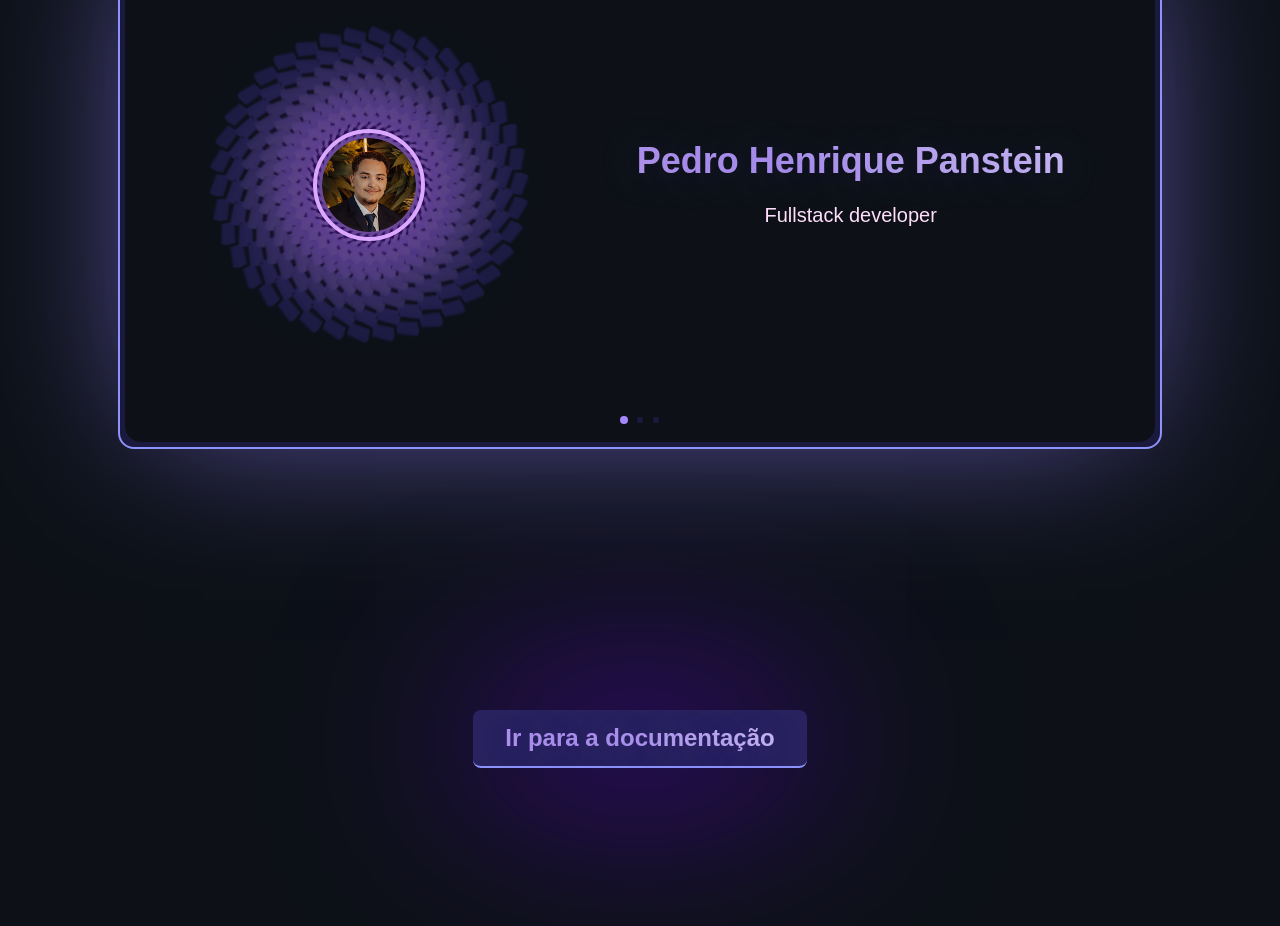
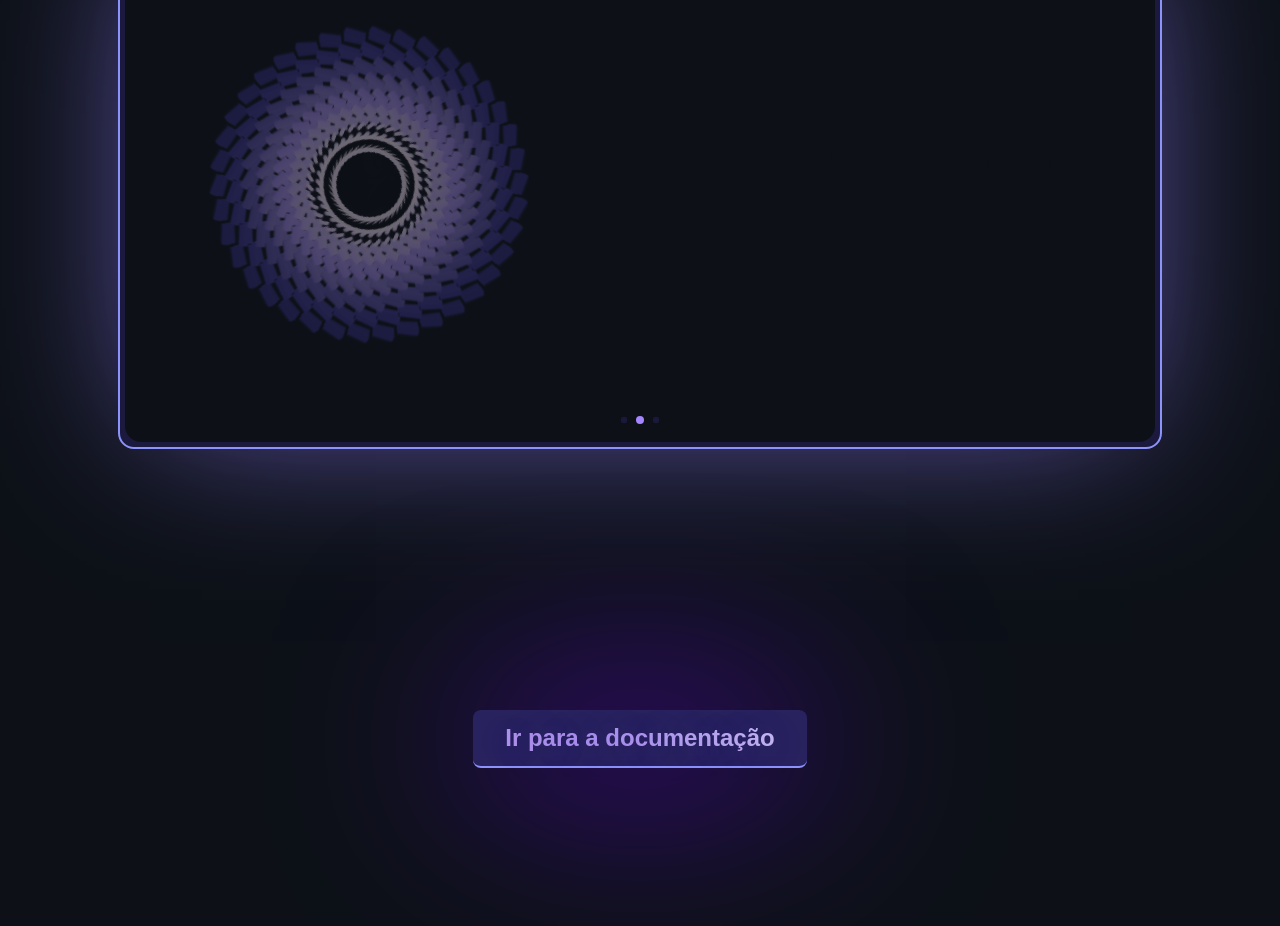
Before and after one commit to Plasma-Dev12/plasma-docs, a Next.js app: page / in a window 1280 px wide. Shown: the part 1160-2086 px from the top of the page. Built offline with nearby package versions, Linux system fonts and the light colour scheme; a web font is replaced by a local one.

Commit message:
:recycle: refactor: Change screen time to 5000 ms and add a new funtion to reset timer if click on navigation points

```diff
--- a/src/app/page.tsx
+++ b/src/app/page.tsx
@@ -15,14 +15,12 @@ export default function Home() {
   ];
 
   const [selectedOption, setSelectedOption] = useState(options[0]);
-  const [isOpen, setIsOpen] = useState(false);
 
   const handleSelect = (option: {
     name: string;
     component: React.ReactElement;
   }) => {
     setSelectedOption(option);
-    setIsOpen(false);
   };
 
   return (
--- a/src/components/DevelopersComponent.tsx
+++ b/src/components/DevelopersComponent.tsx
@@ -1,6 +1,6 @@
 "use client";
 import Image from "next/image";
-import { useState, useEffect } from "react";
+import { useState, useEffect, useRef } from "react";
 import { motion, AnimatePresence } from "framer-motion";
 import pedroPanstein from "@/assets/Pedro P.png";
 import plasmaDocsLogo from "@/assets/Logo plasma docs.svg";
@@ -9,6 +9,7 @@ import arturNeves from "@/assets/Artur N.png";
 
 export default function DevelopersComponent() {
   const [actualIndex, setActualIndex] = useState(0);
+  const intervalRef = useRef<number | null>(null);
 
   const developers = [
     {
@@ -31,13 +32,28 @@ export default function DevelopersComponent() {
     },
   ];
 
+  const resetTimer = () => {
+    if (intervalRef.current !== null) {
+      clearInterval(intervalRef.current);
+    }
+    intervalRef.current = window.setInterval(() => {
+      setActualIndex((prevIndex) => (prevIndex + 1) % developers.length);
+    }, 5000);
+  };
+
   useEffect(() => {
-    const interval = setInterval(() => {
-      setActualIndex((prevIndex) => (prevIndex + 1) % developers.length);
-    }, 8000);
+    resetTimer();
+    return () => {
+      if (intervalRef.current !== null) {
+        clearInterval(intervalRef.current);
+      }
+    };
+  }, [developers.length]);
 
-    return () => clearInterval(interval);
-  }, [developers.length]);
+  const handleClick = (index: number) => {
+    setActualIndex(index);
+    resetTimer();
+  };
 
   return (
     <div className="relative h-full w-full flex flex-col justify-center items-center gap-10 lg:flex-row lg:gap-[10%] lg:w-full">
@@ -105,7 +121,7 @@ export default function DevelopersComponent() {
               backgroundColor: actualIndex === index ? "#A486FF" : "#28225F",
             }}
             transition={{ duration: 0.4, ease: "easeInOut" }}
-            onClick={() => setActualIndex(index)}
+            onClick={() => handleClick(index)}
           />
         ))}
       </div>
```
